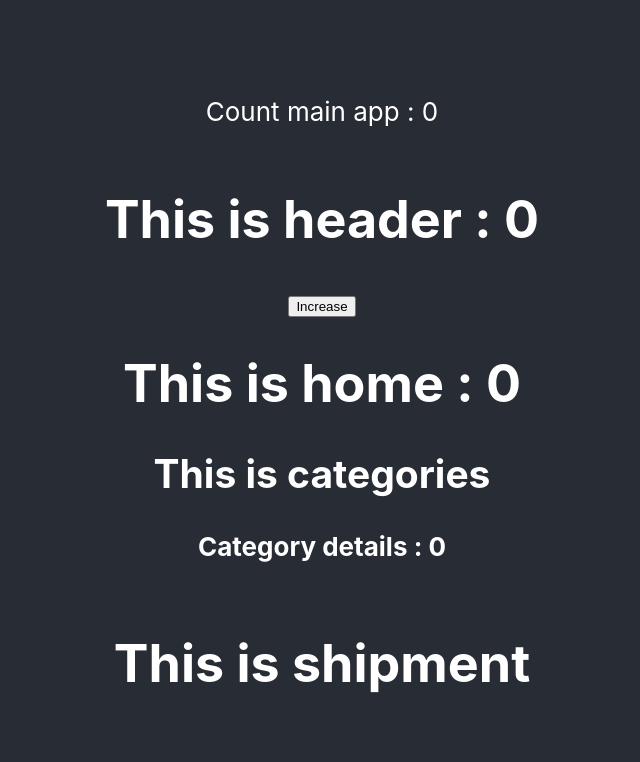
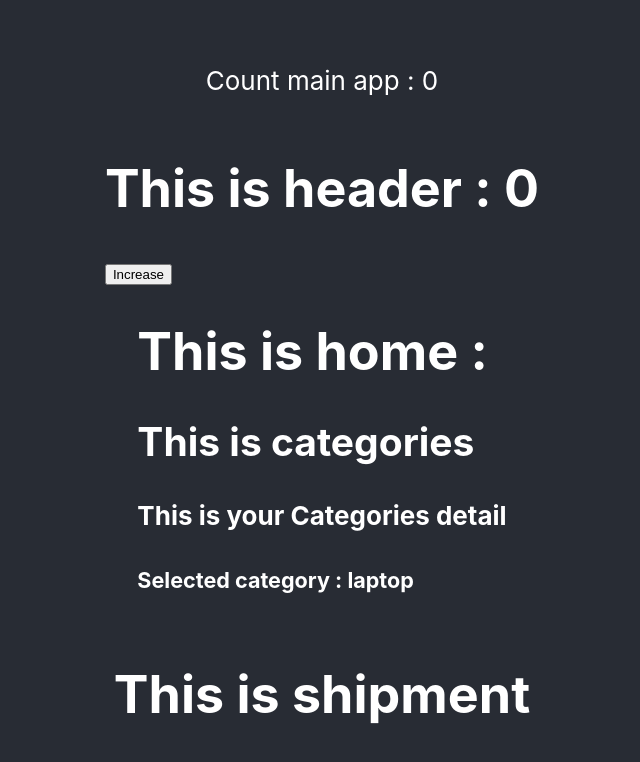
Before and after one commit to Sabbir185/react-context-api, a React (Create React App) app: page / in a window 1280 px wide. Shown: the top 762 px of the page, without its empty margins (318-958 px from the left). Built offline with nearby package versions, Linux system fonts and the light colour scheme.

Commit message:
context api share data

```diff
--- a/src/App.js
+++ b/src/App.js
@@ -3,12 +3,14 @@ import './App.css';
 import Home from './components/Home/Home';
 import Header from './components/Header/Header';
 import Shipment from './components/Shipment/Shipment';
-import { useState } from 'react';
+import { createContext, useState } from 'react';
+
+export const CategoryContext = createContext();
 
 function App() {
   const [count, setCount] = useState(0);
   return (
-    <div className="App">
+    <CategoryContext.Provider value='laptop'>
       <header className="App-header">
 
         <p>Count main app : {count}</p>
@@ -17,7 +19,7 @@ function App() {
         <Shipment></Shipment>
 
       </header>
-    </div>
+    </CategoryContext.Provider>
   );
 }
 
--- a/src/components/Categories/Categories.js
+++ b/src/components/Categories/Categories.js
@@ -1,12 +1,11 @@
 import React from 'react';
 import CategoryDetails from '../CategoryDetails/CategoryDetails';
 
-const Categories = (props) => {
-    const {count} = props;
+const Categories = () => {
     return (
         <div>
             <h2>This is categories</h2>
-            <CategoryDetails count={count} ></CategoryDetails>
+            <CategoryDetails></CategoryDetails>
         </div>
     );
 };
--- a/src/components/CategoryDetails/CategoryDetails.js
+++ b/src/components/CategoryDetails/CategoryDetails.js
@@ -1,10 +1,12 @@
-import React from 'react';
+import React, { useContext } from 'react';
+import { CategoryContext } from '../../App';
 
-const CategoryDetails = (props) => {
-    const {count} = props;
+const CategoryDetails = () => {
+    const category = useContext(CategoryContext);
     return (
         <div>
-            <h4>Category details : {count}</h4>
+            <h4>This is your Categories detail</h4>
+            <h5>Selected category : {category}</h5>
         </div>
     );
 };
--- a/src/components/Home/Home.js
+++ b/src/components/Home/Home.js
@@ -1,12 +1,11 @@
 import React from 'react';
 import Categories from '../Categories/Categories';
 
-const Home = (props) => {
-    const {count} = props;
+const Home = () => {
     return (
         <div>
-            <h1>This is home : {count}</h1>
-            <Categories count={count}></Categories>
+            <h1>This is home : </h1>
+            <Categories></Categories>
         </div>
     );
 };
```
